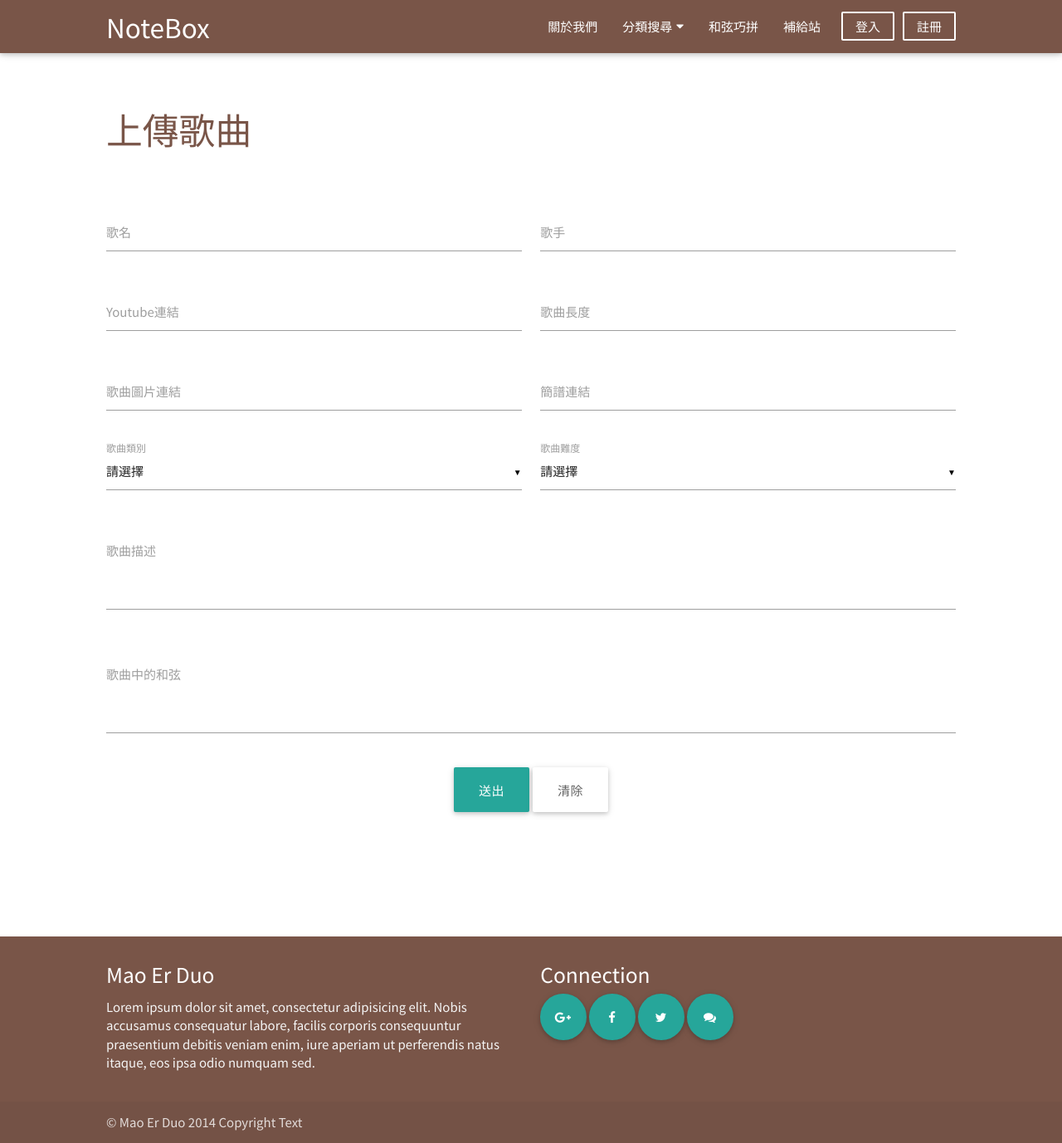
After one commit to WanLinLin/Notebox, a Django app: template django_notebox/catear/notebox/templates/notebox/upload_music.html in a window 1280 px wide. The commit adds this page. Shown: the whole page at 83% size. Run offline with Django 3.2, Linux system fonts and the light colour scheme; the template is opened without the code that fills it: values that come from a table or form of the project are taken from there, others are empty; parts of the project's set-up code (start-up, migrations or seed data) failed here and were passed over; some libraries are stand-ins or nearby versions.

Commit message:
add upload_music.html

```diff
--- a/django_notebox/catear/notebox/templates/notebox/navbar.html
+++ b/django_notebox/catear/notebox/templates/notebox/navbar.html
@@ -37,7 +37,7 @@
         </li>
         {% else %}
         <li>
-          <a class="white-text navs" href="#!">
+          <a class="white-text navs" href="/notebox/upload/">
             <i class="fa fa-plus right"></i>匯入影片
           </a>
         </li>
--- /dev/null
+++ b/django_notebox/catear/notebox/templates/notebox/upload_music.html
@@ -0,0 +1,144 @@
+{% load staticfiles %}
+<!DOCTYPE html>
+<html lang="en">
+<head>
+  <meta charset="UTF-8">
+  <meta name="viewport" content="width=device-width, initial-scale=1.0"/>
+  <title>上傳歌曲</title>
+
+  <link rel="stylesheet" href="https://maxcdn.bootstrapcdn.com/font-awesome/4.5.0/css/font-awesome.min.css">
+  <!--Import materialize.css-->
+  <link type="text/css" rel="stylesheet" href="{% static 'notebox/css/materialize.min.css' %}" media="screen,projection"/>
+  <!-- my style -->
+  <link rel="stylesheet" type="text/css" href="{% static 'notebox/css/general.css' %}">
+  <link rel="stylesheet" type="text/css" href="{% static 'notebox/css/w-style.css' %}">
+</head>
+<body>
+  <!--====================================
+  =            Include navbar            =
+  =====================================-->
+  {% include 'notebox/navbar.html' %}
+  <!--====  End of Include navbar  ====-->
+
+
+  <!--==================================
+  =            Main Content            =
+  ===================================-->
+
+  <div class="container med-pad-block">
+    <h3 class="brown-text">上傳歌曲</h3>
+
+    <div class="row med-pad-block">
+      <form class="col s12">
+        <div class="row">
+          <div class="input-field col s12 l6">
+            <input id="title" type="text" class="validate">
+            <label for="title">歌名</label>
+          </div>
+          <div class="input-field col s12 l6">
+            <input id="artist" type="text" class="validate">
+            <label for="artist">歌手</label>
+          </div>
+        </div>
+
+        <div class="row">
+          <div class="input-field col s12 l6">
+            <input id="youtube_url" class="validate" type="text">
+            <label for="youtube_url">Youtube連結</label>
+          </div>
+          <div class="input-field col s12 l6">
+            <input id="time_length" class="validate" type="text">
+            <label for="time_length">歌曲長度</label>
+          </div>
+        </div>
+
+        <div class="row">
+          <div class="input-field col s12 l6">
+            <input id="song_img_url" class="validate" type="text">
+            <label for="song_img_url">歌曲圖片連結</label>
+          </div>
+          <div class="input-field col s12 l6">
+            <input id="tab_url" class="validate" type="text">
+            <label for="tab_url">簡譜連結</label>
+          </div>
+        </div>
+
+        <div class="row">
+          <div class="input-field col s12 l6">
+            <select>
+              <option value="" disabled selected>請選擇</option>
+              <option value="1">華語流行</option>
+              <option value="2">西洋流行</option>
+            </select>
+            <label>歌曲類別</label>
+          </div>
+          <div class="input-field col s12 l6">
+            <select>
+              <option value="" disabled selected>請選擇</option>
+              <option value="1">簡易</option>
+              <option value="2">適中</option>
+              <option value="3">困難</option>
+            </select>
+            <label>歌曲難度</label>
+          </div>
+        </div>
+
+        <div class="row">
+          <div class="input-field col s12">
+            <textarea id="desc" class="materialize-textarea"></textarea>
+            <label for="desc">歌曲描述</label>
+          </div>
+        </div>
+
+        <div class="row">
+          <div class="input-field col s12">
+            <textarea id="note" class="materialize-textarea"></textarea>
+            <label for="note">歌曲中的和弦</label>
+          </div>
+        </div>
+
+        <div class="row">
+          <div class="col s12 center-align">
+            <button class="btn-large waves-effect waves-light" type="submit" name="action">
+              送出
+            </button>
+            <button class="white grey-text text-darken-2 btn-large waves-effect" type="reset" name="action">
+              清除
+            </button>
+          </div>
+        </div>
+      </form>
+    </div>
+
+  </div>
+
+  <!--====  End of Main Content  ====-->
+
+  <!--============================
+  =            Footer            =
+  =============================-->
+  {% include 'notebox/footer.html' %}
+  <!--====  End of Footer  ====-->
+
+
+  <script type="text/javascript" src="https://code.jquery.com/jquery-2.1.1.min.js"></script>
+  <script type="text/javascript" src="{% static 'notebox/js/materialize.min.js' %}"></script>
+
+  <script>
+    $(document).ready(function() {
+      $('select').material_select();
+      $('.button-collapse').sideNav();
+      $('.modal-trigger').leanModal();
+      // Navbar dropdown setting
+      $('.dropdown-button:contains("分類搜尋")').dropdown({
+        inDuration: 300,
+        constrain_width: false,
+        outDuration: 225,
+        hover: true, // Activate on hover
+        belowOrigin: true,
+        alignment: 'left'
+        });
+    })
+  </script>
+</body>
+</html>
--- a/django_notebox/catear/notebox/urls.py
+++ b/django_notebox/catear/notebox/urls.py
@@ -10,5 +10,6 @@ urlpatterns = [
     url(r'^account/$', views.account),
     url(r'^account/favorite/$', views.favorite),
     url(r'^account/logout/$', views.logout),
+    url(r'^upload/$', views.upload),
     url(r'^.*$', RedirectView.as_view(url='/notebox/', permanent=False), name='index'),
 ]
--- a/django_notebox/catear/notebox/views.py
+++ b/django_notebox/catear/notebox/views.py
@@ -185,3 +185,6 @@ def player(request, song_id):
         context.update(song_info)
 
         return render(request, 'notebox/player.html', context)
+
+def upload(request):
+    return render(request, 'notebox/upload_music.html')
```
